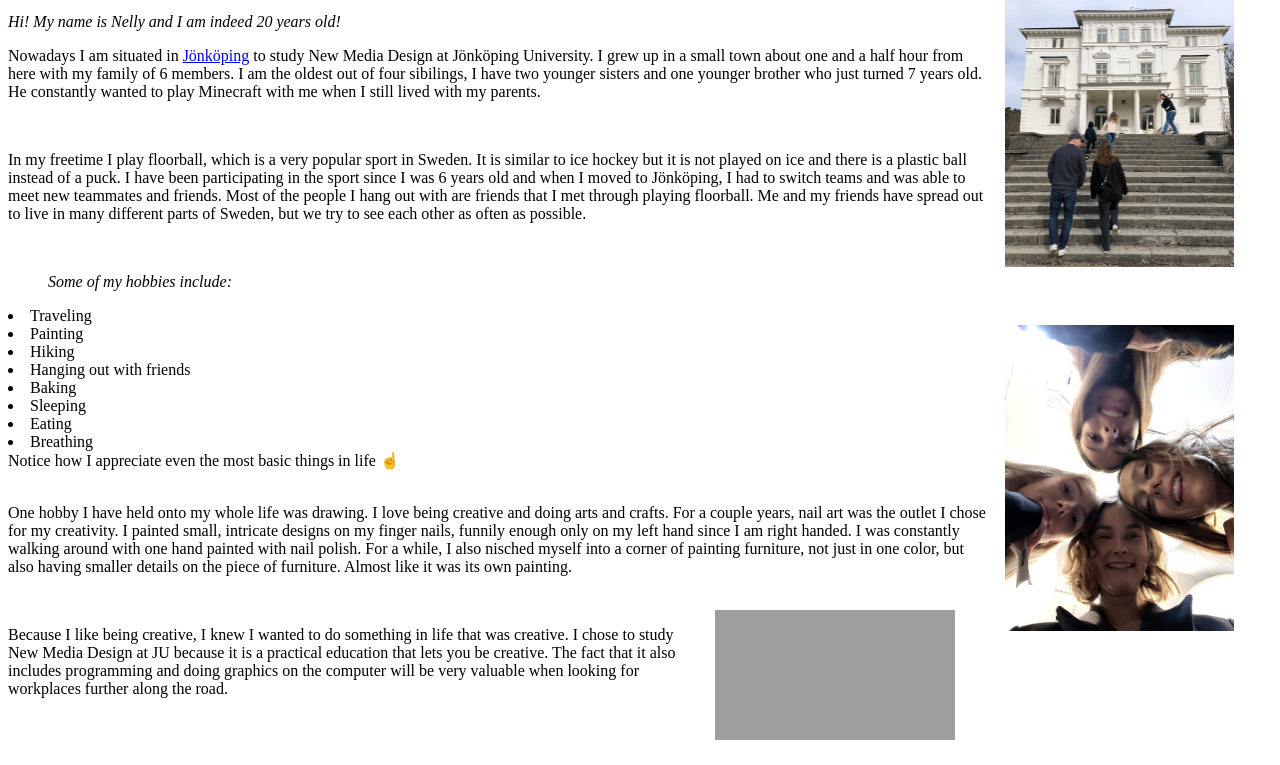
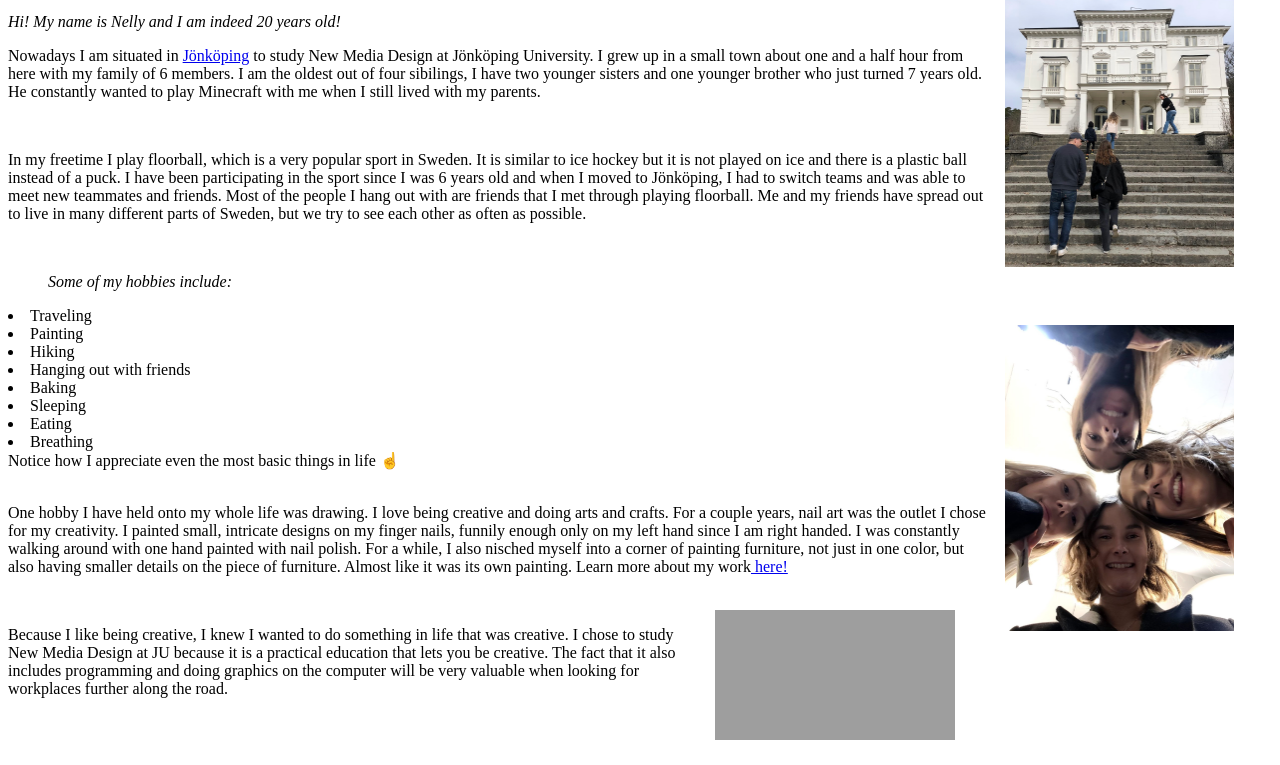
Before and after one commit to ju-nmd2022/wuid-portfolio-Nellanlis, a plain HTML site: page index.html in a window 1280 px wide. Shown: the part 112-877 px from the top of the page. Drawn offline with Linux system fonts and the light colour scheme; grey boxes are pictures that could not be loaded.

Commit message:
Add files via upload

```diff
--- a/index.html
+++ b/index.html
@@ -71,7 +71,11 @@
       I was constantly walking around with one hand painted with nail polish.
       For a while, I also nisched myself into a corner of painting furniture,
       not just in one color, but also having smaller details on the piece of
-      furniture. Almost like it was its own painting.
+      furniture. Almost like it was its own painting. Learn more about my work<a
+        href="grid.html"
+      >
+        here!</a
+      >
     </p>
     <br />
     <img
```
